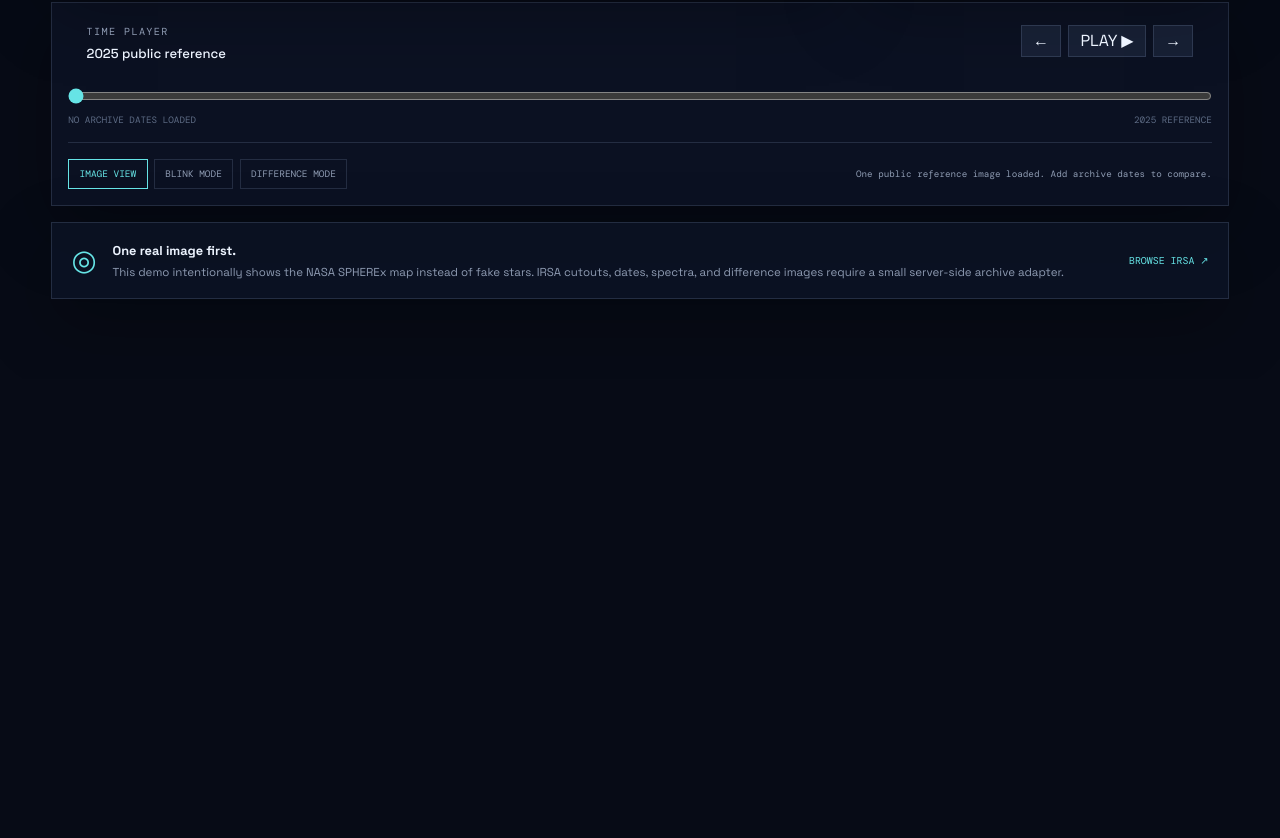
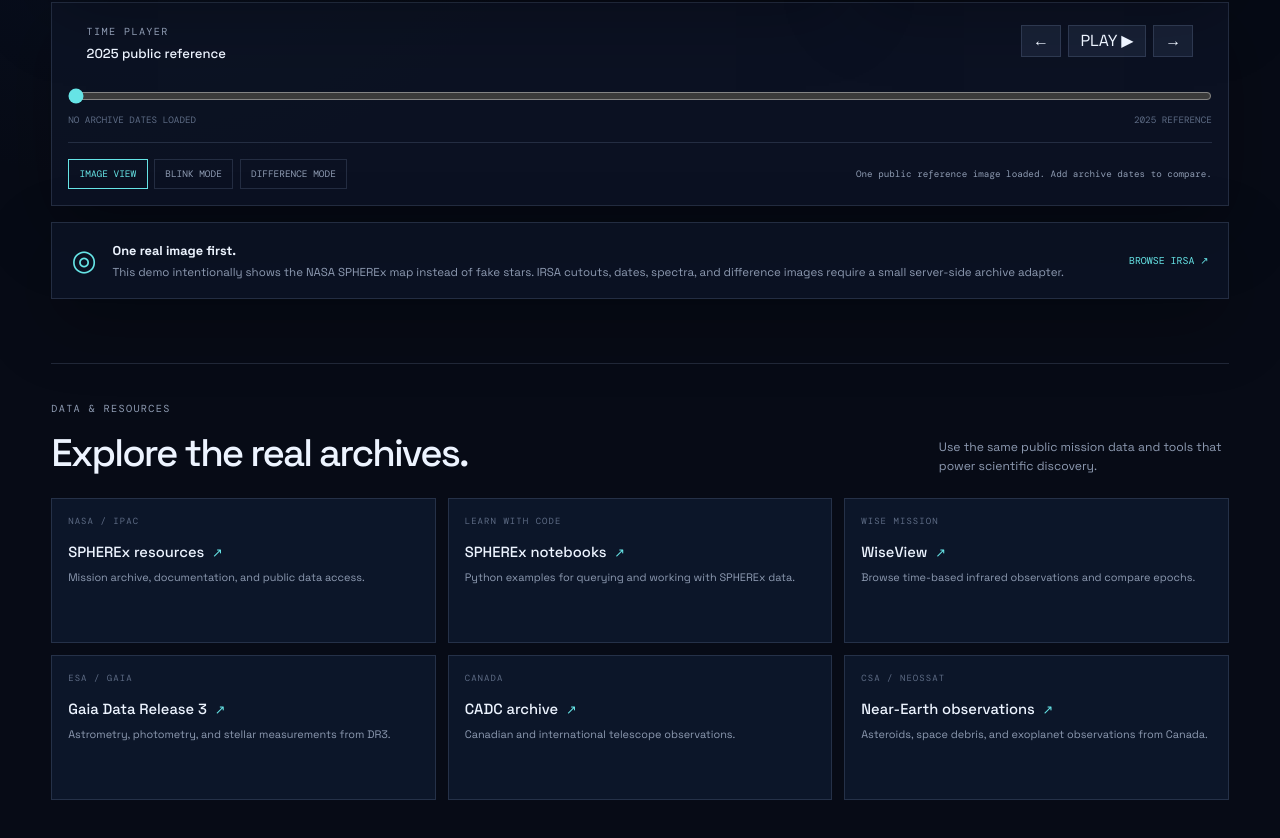
Before and after one commit to RachitGJR/projectsw, a plain HTML site: page index.html in a window 1280 px wide. Shown: the part 1260-2098 px from the top of the page. Before the commit the page ends 1639 px from the top, so only its background shows below. Drawn offline with nearby package versions, Linux system fonts and the light colour scheme.

Commit message:
Add mission data resource links
Co-authored-by: Copilot <223556219+Copilot@users.noreply.github.com>

```diff
--- a/index.html
+++ b/index.html
@@ -119,6 +119,48 @@
           <div><strong>One real image first.</strong><p>This demo intentionally shows the NASA SPHEREx map instead of fake stars. IRSA cutouts, dates, spectra, and difference images require a small server-side archive adapter.</p></div>
           <a href="https://irsa.ipac.caltech.edu/Missions/spherex.html" target="_blank" rel="noreferrer">BROWSE IRSA ↗</a>
         </section>
+
+        <section class="resources-card">
+          <div class="resources-heading">
+            <div>
+              <span class="eyebrow">DATA &amp; RESOURCES</span>
+              <h2>Explore the real archives.</h2>
+            </div>
+            <p>Use the same public mission data and tools that power scientific discovery.</p>
+          </div>
+          <div class="resource-grid">
+            <a class="resource-link" href="https://irsa.ipac.caltech.edu/Missions/spherex.html" target="_blank" rel="noreferrer">
+              <span class="resource-kicker">NASA / IPAC</span>
+              <strong>SPHEREx resources <span>↗</span></strong>
+              <small>Mission archive, documentation, and public data access.</small>
+            </a>
+            <a class="resource-link" href="https://github.com/SPHERExCal" target="_blank" rel="noreferrer">
+              <span class="resource-kicker">LEARN WITH CODE</span>
+              <strong>SPHEREx notebooks <span>↗</span></strong>
+              <small>Python examples for querying and working with SPHEREx data.</small>
+            </a>
+            <a class="resource-link" href="https://irsa.ipac.caltech.edu/applications/wise/" target="_blank" rel="noreferrer">
+              <span class="resource-kicker">WISE MISSION</span>
+              <strong>WiseView <span>↗</span></strong>
+              <small>Browse time-based infrared observations and compare epochs.</small>
+            </a>
+            <a class="resource-link" href="https://gea.esac.esa.int/archive/" target="_blank" rel="noreferrer">
+              <span class="resource-kicker">ESA / GAIA</span>
+              <strong>Gaia Data Release 3 <span>↗</span></strong>
+              <small>Astrometry, photometry, and stellar measurements from DR3.</small>
+            </a>
+            <a class="resource-link" href="https://www.cadc-ccda.hia-iha.nrc-cnrc.gc.ca/en/" target="_blank" rel="noreferrer">
+              <span class="resource-kicker">CANADA</span>
+              <strong>CADC archive <span>↗</span></strong>
+              <small>Canadian and international telescope observations.</small>
+            </a>
+            <a class="resource-link" href="https://www.asc-csa.gc.ca/eng/satellites/neossat/" target="_blank" rel="noreferrer">
+              <span class="resource-kicker">CSA / NEOSSAT</span>
+              <strong>Near-Earth observations <span>↗</span></strong>
+              <small>Asteroids, space debris, and exoplanet observations from Canada.</small>
+            </a>
+          </div>
+        </section>
       </section>
     </main>
     <script src="https://cdn.jsdelivr.net/npm/fitsjs@0.6.6/lib/fits.js"></script>
--- a/styles.css
+++ b/styles.css
@@ -568,6 +568,81 @@ select {
   white-space: nowrap;
 }
 
+.resources-card {
+  border-top: 1px solid var(--line);
+  margin-top: 4rem;
+  padding-top: 2rem;
+}
+
+.resources-heading {
+  align-items: end;
+  display: flex;
+  justify-content: space-between;
+  margin-bottom: 1.3rem;
+}
+
+.resources-heading h2 {
+  font-size: clamp(1.7rem, 3vw, 2.5rem);
+  font-weight: 500;
+  letter-spacing: -0.05em;
+  margin: 0.7rem 0 0;
+}
+
+.resources-heading p {
+  color: var(--muted);
+  font-size: 0.76rem;
+  line-height: 1.6;
+  margin: 0;
+  max-width: 290px;
+}
+
+.resource-grid {
+  display: grid;
+  gap: 0.75rem;
+  grid-template-columns: repeat(3, 1fr);
+}
+
+.resource-link {
+  background: rgba(15, 27, 49, 0.72);
+  border: 1px solid var(--line);
+  display: flex;
+  flex-direction: column;
+  min-height: 145px;
+  padding: 1rem;
+  transition: border-color 160ms ease, background 160ms ease, transform 160ms ease;
+}
+
+.resource-link:hover {
+  background: rgba(24, 43, 74, 0.9);
+  border-color: rgba(102, 228, 230, 0.55);
+  transform: translateY(-3px);
+}
+
+.resource-kicker {
+  color: var(--faint);
+  font-family: "DM Mono", monospace;
+  font-size: 0.56rem;
+  letter-spacing: 0.12em;
+}
+
+.resource-link strong {
+  font-size: 0.92rem;
+  font-weight: 500;
+  margin: 1rem 0 0.5rem;
+}
+
+.resource-link strong span {
+  color: var(--cyan);
+  font-size: 0.8rem;
+  margin-left: 0.25rem;
+}
+
+.resource-link small {
+  color: var(--muted);
+  font-size: 0.68rem;
+  line-height: 1.5;
+}
+
 @media (max-width: 900px) {
   .app-header {
     align-items: start;
@@ -665,4 +740,20 @@ select {
     flex-basis: 100%;
     margin-left: 0;
   }
+
+  .resources-heading {
+    align-items: start;
+    flex-direction: column;
+    gap: 1rem;
+  }
+
+  .resource-grid {
+    grid-template-columns: repeat(2, 1fr);
+  }
 }
+
+@media (max-width: 460px) {
+  .resource-grid {
+    grid-template-columns: 1fr;
+  }
+}
```
